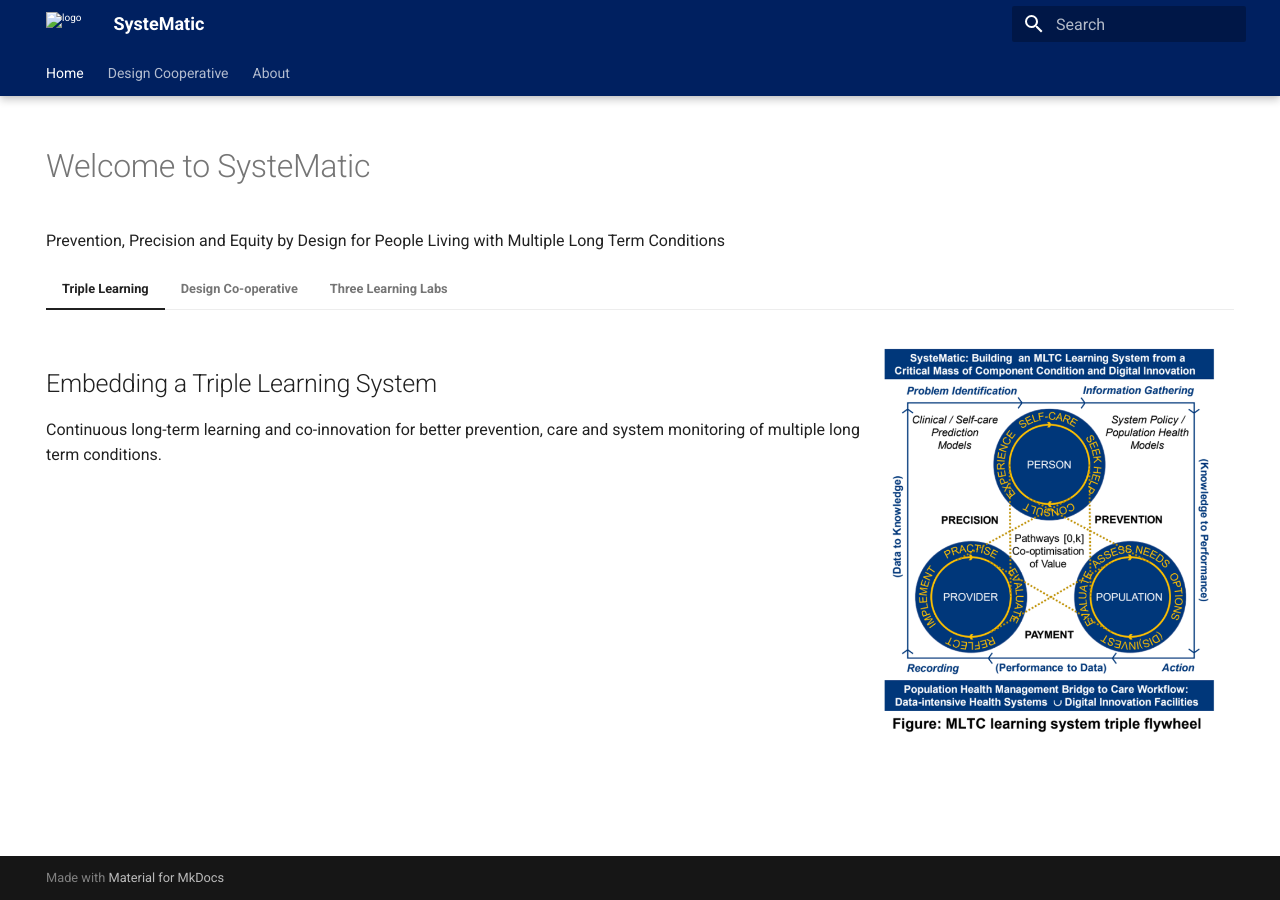
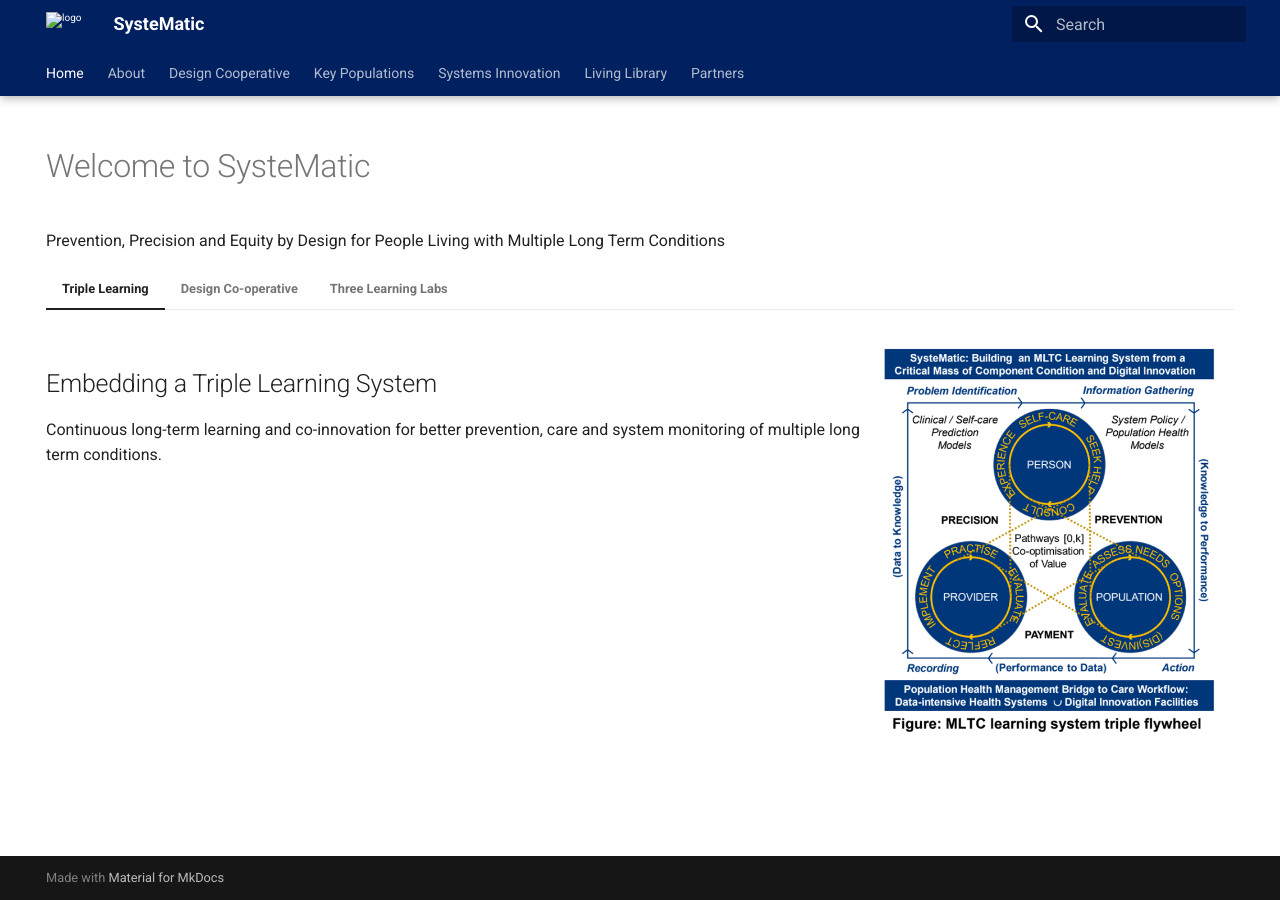
Before and after one commit to systematic-uol/systematic-uol.github.io, an MkDocs documentation site: the page built from docs/index.md, in a window 1280 px wide. Built offline with MkDocs 1.6.1 and Material for MkDocs 9.7.7, drawn with Linux system fonts in a browser that asks for light colours; part of the change alters nothing that is shown.

Commit message:
Update mkdocs.yml
navigation bar

```diff
--- a/mkdocs.yml
+++ b/mkdocs.yml
@@ -1,11 +1,18 @@
 site_name: SysteMatic
 nav:
   - Home: 'index.md'
+  - About: 'about.md'
   - 'Design Cooperative':
     - 'Design Cooperative 0.1': 'design-cooperative/design-coop1.md'
     - 'Public Involvement': 'design-cooperative/public-engagement.md'
     - 'How we use data': 'design-cooperative/how-we-use-data.md'
-  - About: 'about.md'
+  - 'Key Populations':
+    - 'Children and Families': 'key-populations/children-and-families.md'
+    - 'Working Lives': 'key-populations/working-lives.md'
+    - 'Pre-Frailty': 'key-populations/pre-frailty.md'
+  - Systems Innovation: 'systems-innovation.md'
+  - Living Library: 'living-library.md'
+  - Partners: 'partners.md'
 theme:
   name: material
   palette:
```
